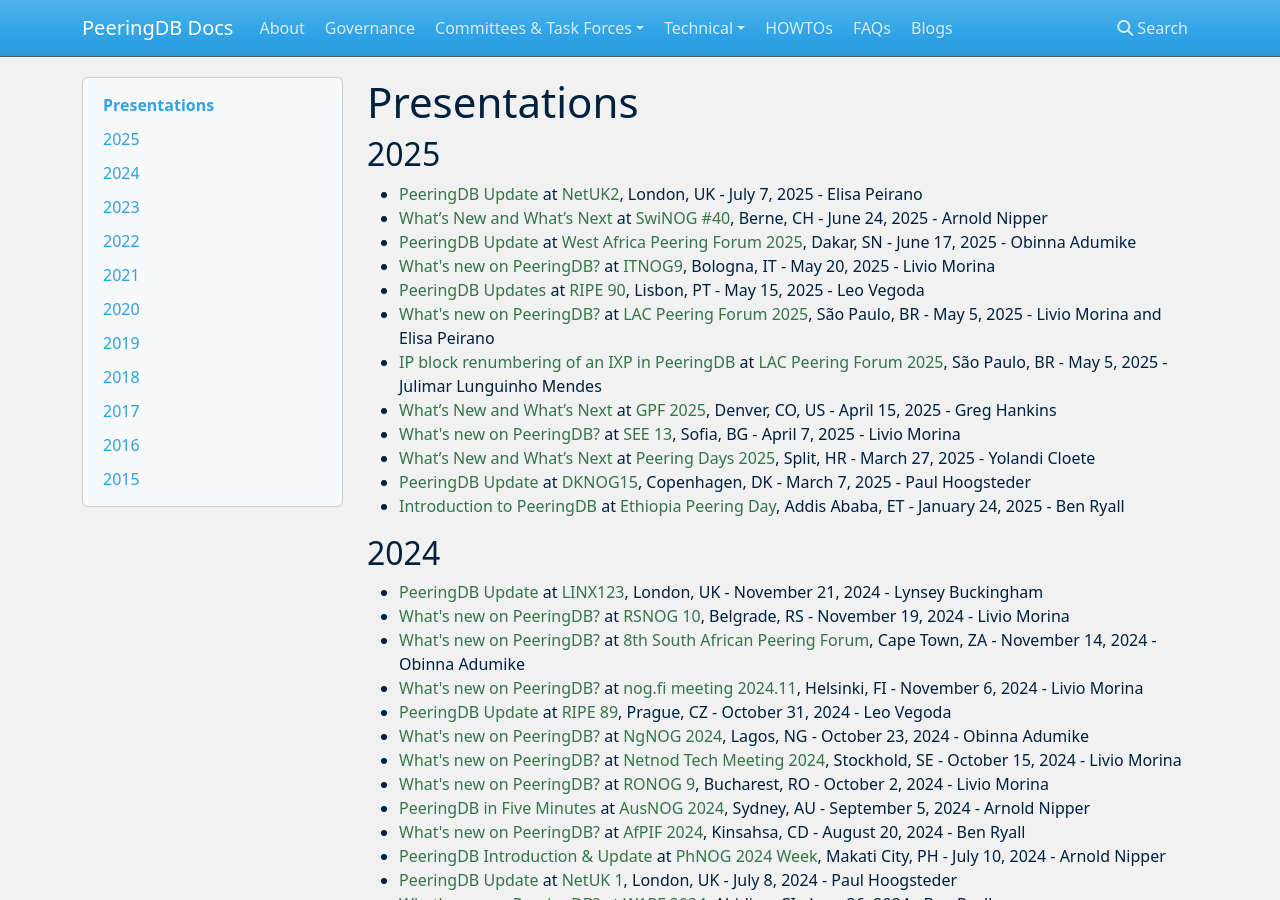
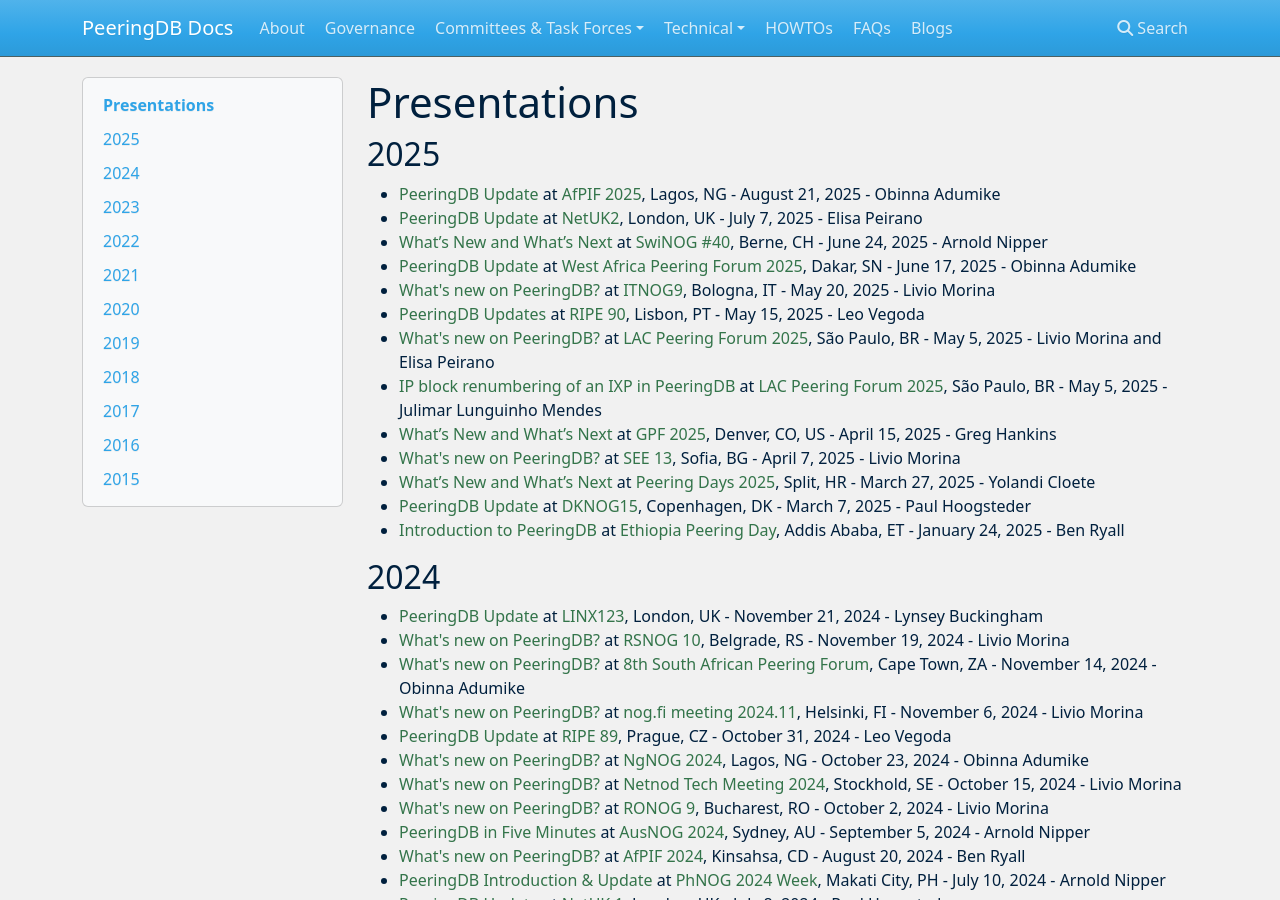
Before and after one commit to peeringdb/docs, an MkDocs documentation site: the page built from docs/presentations.md, in a window 1280 px wide and 900 px high. Built offline with MkDocs 1.6.1, drawn with Linux system fonts in a browser that asks for light colours; nearby versions of some CDN libraries.

Commit message:
Added Obinna's AfPIF 2025 presentation.

```diff
--- a/docs/presentations.md
+++ b/docs/presentations.md
@@ -2,6 +2,7 @@
 
 ## 2025
 
+- [PeeringDB Update](presentation/20250821_AfPIF2025_Obinna_Adumike.pdf) at [AfPIF 2025](https://www.afpif.org/afpif2025/), Lagos, NG - August 21, 2025 - Obinna Adumike
 - [PeeringDB Update](presentation/20250707_NetUK2_Elisa_Peirano.pdf) at [NetUK2](https://indico.netuk.org/event/2/timetable/#20250708.detailed), London, UK - July 7, 2025 - Elisa Peirano
 - [What’s New and What’s Next](presentation/20250624_Swinog40_Arnold_Nipper.pdf) at [SwiNOG #40](https://www.swinog.ch/meetings/swinog40/), Berne, CH - June 24, 2025 - Arnold Nipper
 - [PeeringDB Update](presentation/20250617_WAPF2025_Obinna_Adumike.pdf) at [West Africa Peering Forum 2025](https://www.internetsociety.org/events/west-africa-peering-forum-wapf/2025/), Dakar, SN - June 17, 2025 - Obinna Adumike
```
Also changed, not shown: 1 other file.
